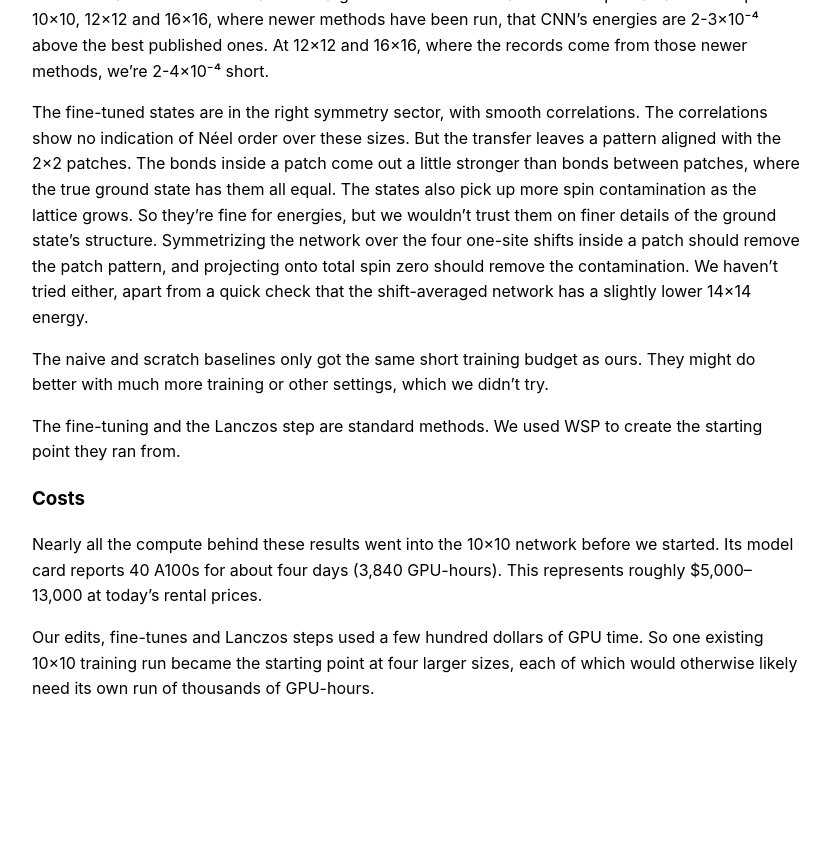
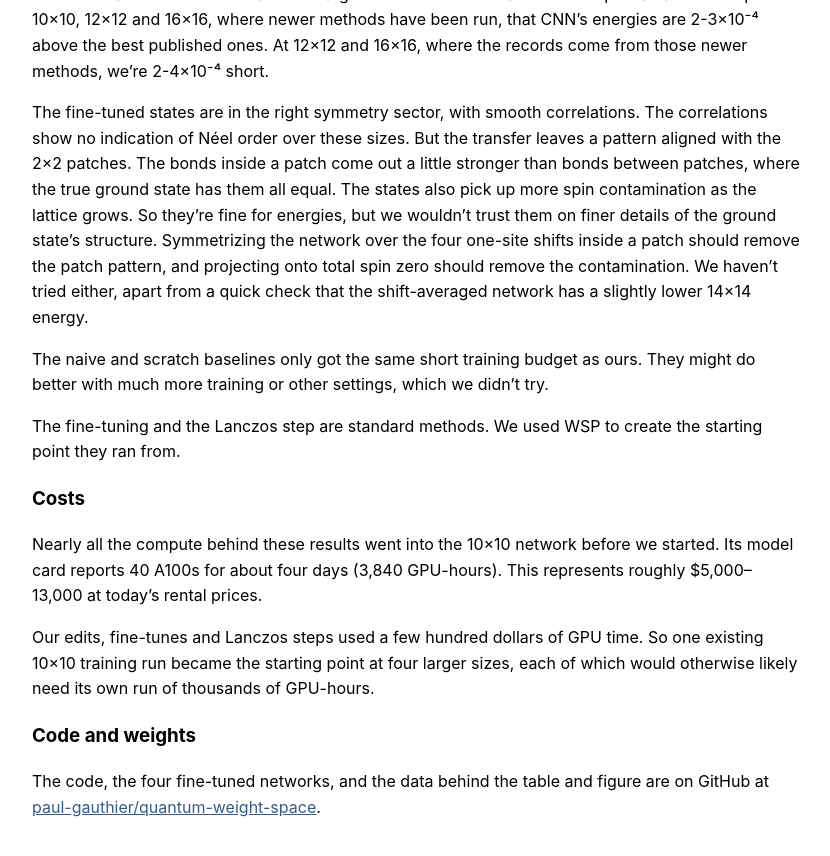
Before and after one commit to paul-gauthier/paul-gauthier.github.io, a Jekyll site: the page built from docs/_posts/2026-11-04-quantum-weight-space.md, in a window 1280 px wide and 900 px high, scrolled down 3304 px. Shown: the top 856 px of the window, without its empty margins (224-1054 px from the left). Built offline with Jekyll 4.4.1, drawn with Linux system fonts in a browser that asks for light colours; before the commit the page ends 4086 px from its top, so only the background shows below that.

Commit message:
Quantum post: link the code and weights on GitHub
Co-Authored-By: Claude Opus 5.5 <noreply@anthropic.com>

```diff
--- a/docs/_posts/2026-11-04-quantum-weight-space.md
+++ b/docs/_posts/2026-11-04-quantum-weight-space.md
@@ -184,3 +184,8 @@ This represents roughly $5,000–13,000 at today's rental prices.
 Our edits, fine-tunes and Lanczos steps used a few hundred dollars of GPU time.
 So one existing 10×10 training run became the starting point at four larger sizes, each of which would otherwise likely
 need its own run of thousands of GPU-hours.
+
+### Code and weights
+
+The code, the four fine-tuned networks, and the data behind the table and figure are on GitHub at
+[paul-gauthier/quantum-weight-space](https://github.com/paul-gauthier/quantum-weight-space).
```
